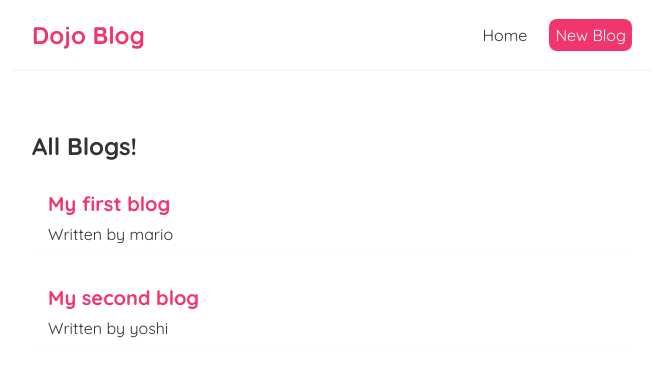
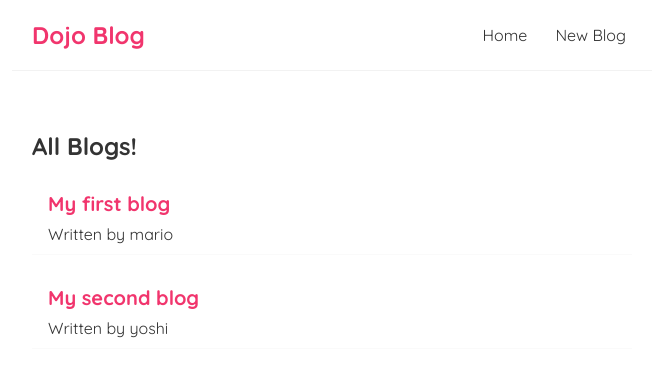
Before and after one commit to stephenbeale/dojo-blog, a React (Create React App) app: page / in a window 1280 px wide. Shown: the top 376 px of the page, without its empty margins (308-971 px from the left). Built offline with nearby package versions, Linux system fonts and the light colour scheme; data requests are answered from the project's data file.

Commit message:
Create using Link element in Navbar file

```diff
--- a/src/App.js
+++ b/src/App.js
@@ -15,7 +15,8 @@
         <div className="content">
           {/* Switch component makes sure that only one route shows at any one time
         All routes go inside this component */}
-          <Switch>jj
+          <Switch>
+            jj
             {/* Determines path for home page of site
           Nest home component inside so this shows when home route is requested*/}
             <Route exact path="/">
--- a/src/Navbar.js
+++ b/src/Navbar.js
@@ -1,19 +1,12 @@
+import { Link } from "react-router-dom";
+
 const Navbar = () => {
   return (
     <nav className="navbar">
       <h1>Dojo Blog</h1>
       <div className="links">
-        <a href="/">Home</a>
-        <a
-          href="/create"
-          style={{
-            color: "white",
-            backgroundColor: "#f1356d",
-            borderRadius: "8px",
-          }}
-        >
-          New Blog
-        </a>
+        <Link to="/">Home</Link>
+        <Link to="/create">New Blog</Link>
       </div>
     </nav>
   );
```
